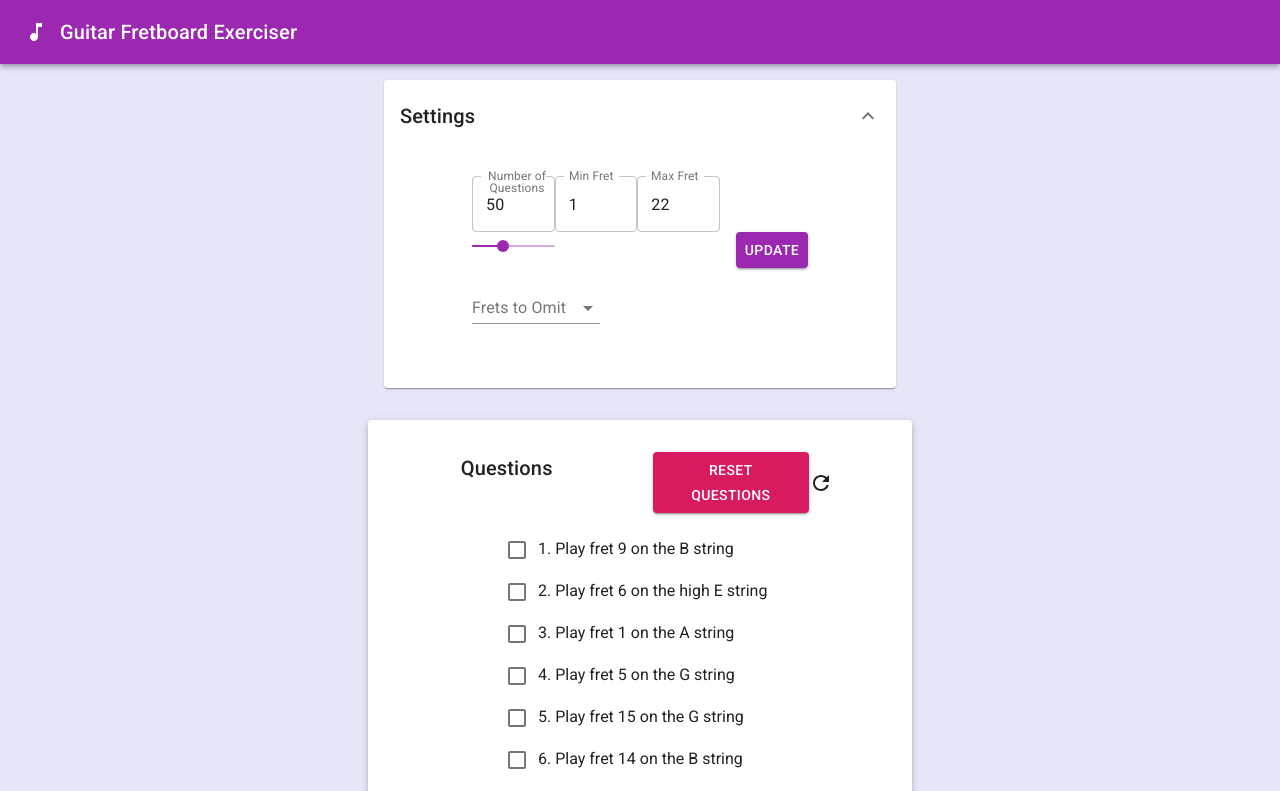
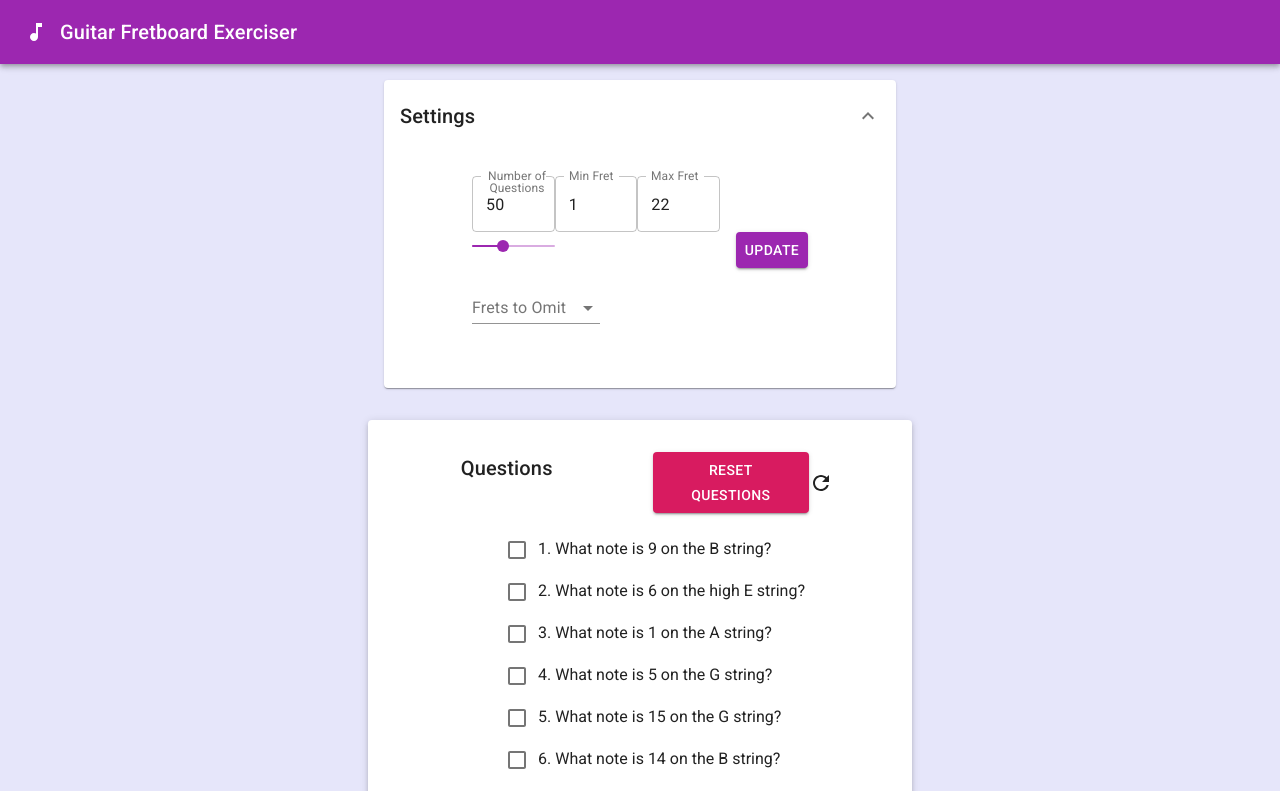
Before and after one commit to christianflorez/guitar-fretboard-exercises, a React (Create React App) app: page / in a window 1280 px wide. Shown: the top 791 px of the page. Built offline with nearby package versions, Linux system fonts and the light colour scheme.

Commit message:
change prompt text

```diff
--- a/src/Prompt.js
+++ b/src/Prompt.js
@@ -29,9 +29,9 @@ function Prompt({ index, fret, stringIndex, checked, setChecked }) {
         onChange={handleChange}
         inputProps={{ "aria-label": "primary checkbox" }}
       />
-      {index + 1}. Play fret {fret} on the{" "}
+      {index + 1}. What note is {fret} on the{" "}
       {stringIndex === 0 ? "low " : stringIndex === 5 ? "high " : ""}
-      {strings[stringIndex]} string
+      {strings[stringIndex]} string?
       {checked && (
         <Fade in={checked}>
           <Answer>The answer is: {noteNameAnswer}</Answer>
```
